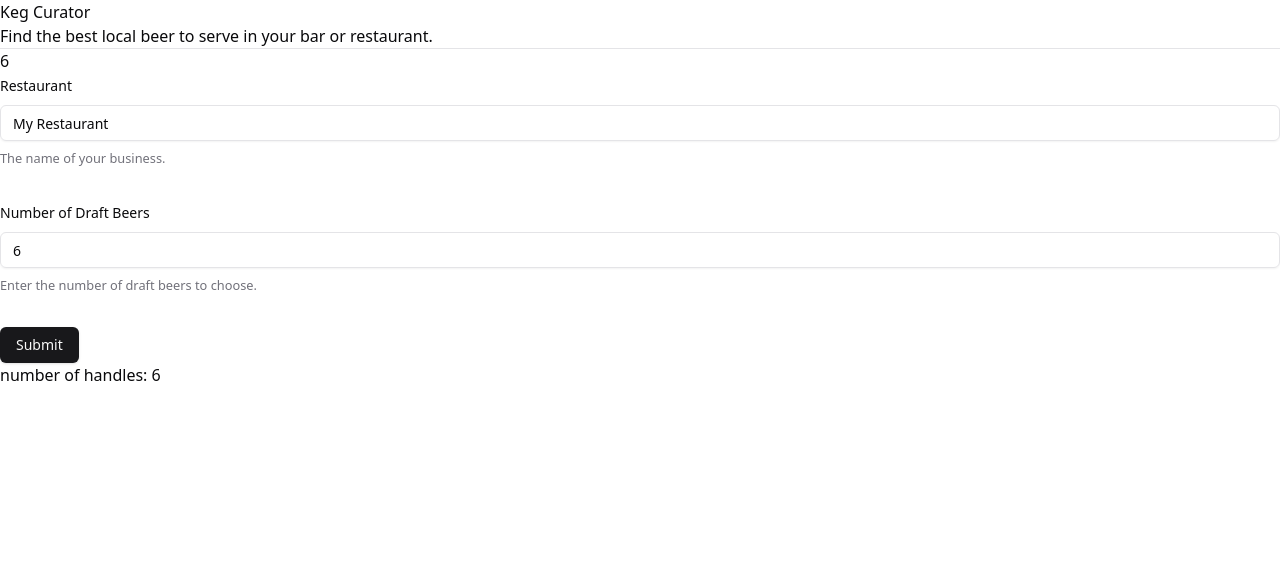
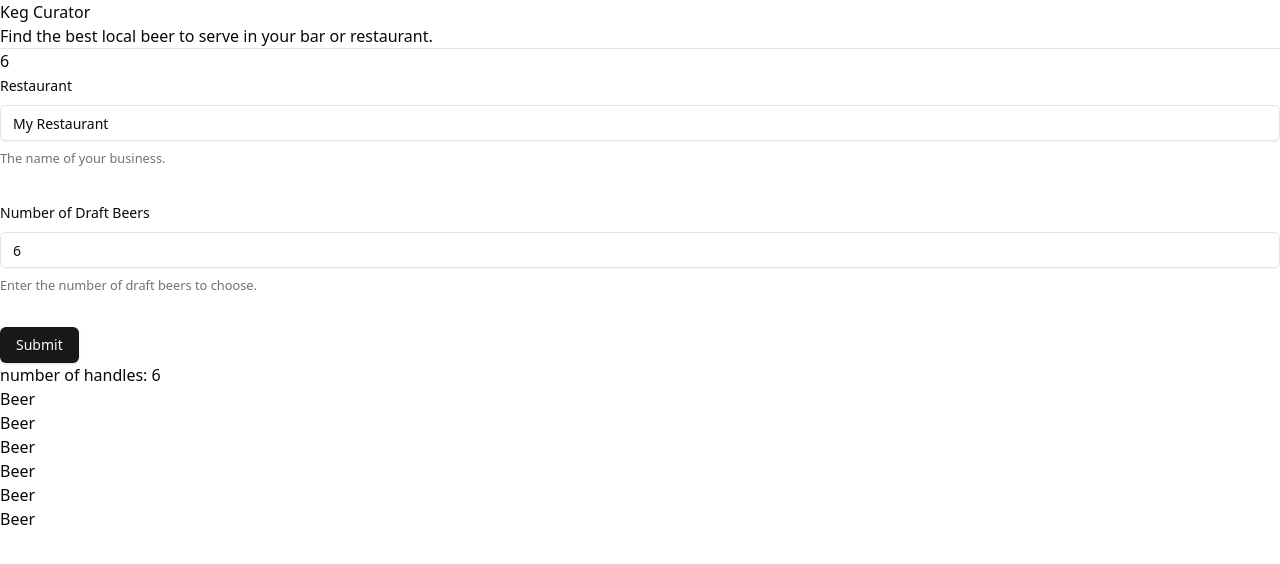
Before and after one commit to EricSorum/keg-curator, a React (Vite) app: page / in a window 1280 px wide. Shown: the top 564 px of the page. Built offline with nearby package versions, Linux system fonts and the light colour scheme.

Commit message:
Renders list of beer components.

```diff
--- /dev/null
+++ b/src/components/beer/Beer.tsx
@@ -0,0 +1,5 @@
+export default function Beer() {
+  return (
+    <h2>Beer</h2>
+  )
+}
--- a/src/components/main-form/mainform.tsx
+++ b/src/components/main-form/mainform.tsx
@@ -1,7 +1,7 @@
 "use client"
 import { useState } from 'react'
+import { useForm } from "react-hook-form"
 import { zodResolver } from "@hookform/resolvers/zod"
-import { useForm } from "react-hook-form"
 import { z } from "zod"
 import { Button } from "@/components/ui/button"
 import {
@@ -14,31 +14,29 @@ import {
   FormMessage,
 } from "@/components/ui/form"
 import { Input } from "@/components/ui/input"
+
+/* Custom components */
+/*********************/
 import Results from './results'
-
+/*********************/
 
 const formSchema = z.object({
   restaurant: z.string().min(2, {
     message: "Username must be at least 2 characters.",
   }),
   beernumber: z.number()
-  .max(100, {
-    message: "Beer number must be lower than 100.",
+  .max(300, {
+    message: "Beer number must be lower than 300.",
    })
 })
 
 type FormProps = {
   beerList: Promise<object[]>;
-
 }
-
-
 
 export function MainForm({beerList}: FormProps) {
   console.log(beerList);
   const [ numberOfHandles, setHandles ] = useState(6);
-
-
 
   const form = useForm<z.infer<typeof formSchema>>({
     resolver: zodResolver(formSchema),
@@ -49,6 +47,7 @@ export function MainForm({beerList}: FormProps) {
   })
 
   function onSubmit(values: z.infer<typeof formSchema>) {
+    setHandles(0);
     const parsedValues = {
       ...values,
       beernumber: Number(values.beernumber),
--- a/src/components/main-form/results.tsx
+++ b/src/components/main-form/results.tsx
@@ -1,11 +1,29 @@
+import Beer from "../beer/Beer"
+
 type ResultsProps = {
   // spec: string;
   // beerList: Promise<object[]>;
   numberOfHandles: number;
 }
 
+// type Beer = {
+//   name: string;
+// }
+
 export default function Results({numberOfHandles }: ResultsProps) {
+
+  // will need to import beer type here...? no just write beer type in this component.
+  let beerArr: string[] = [];
+  for (let i = 0; i < numberOfHandles; i++) {
+    beerArr.push("default")
+  }
+
   return(
-    <h1>number of handles: {numberOfHandles}</h1>
+    <div>
+      <h1>number of handles: {numberOfHandles}</h1>
+      {beerArr.map((e) => {
+        return <Beer />
+      })}
+    </div>
   )
 }
```
Lines whose indentation alone changed are shown as unchanged.
